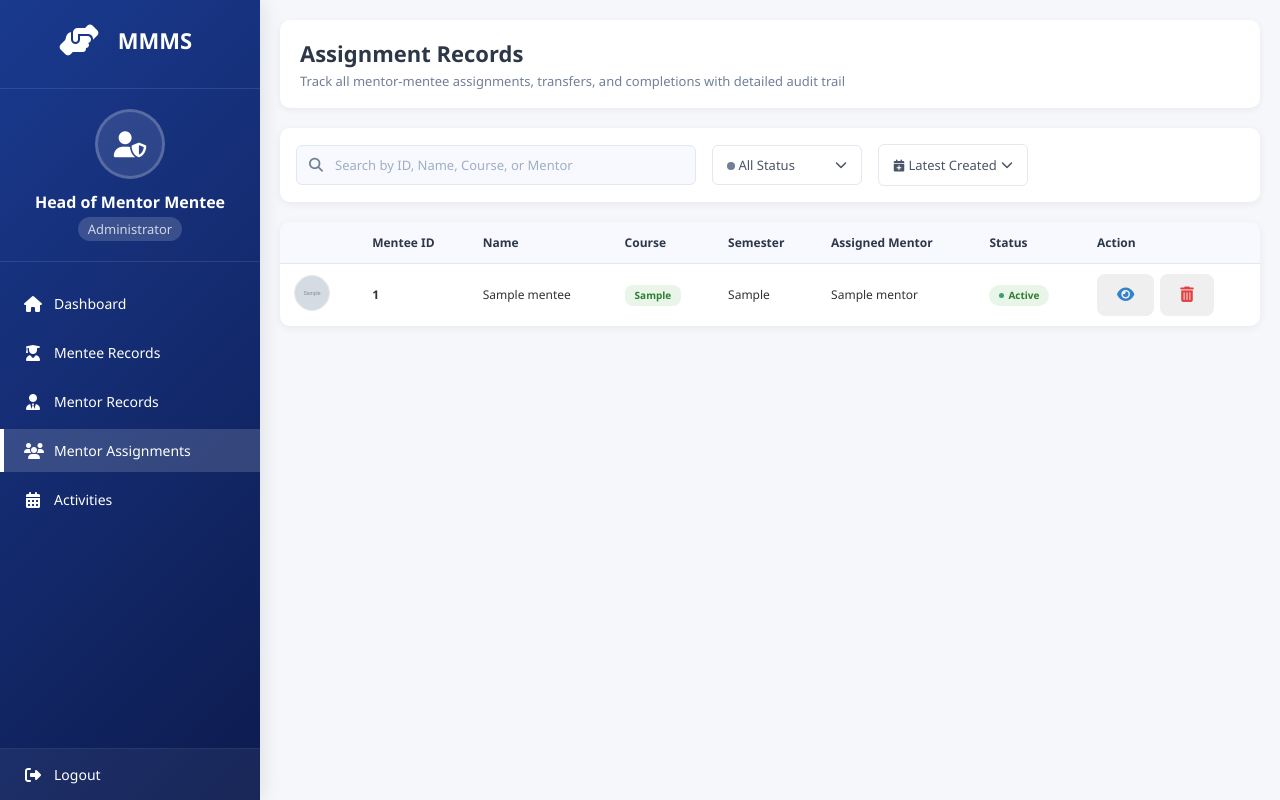
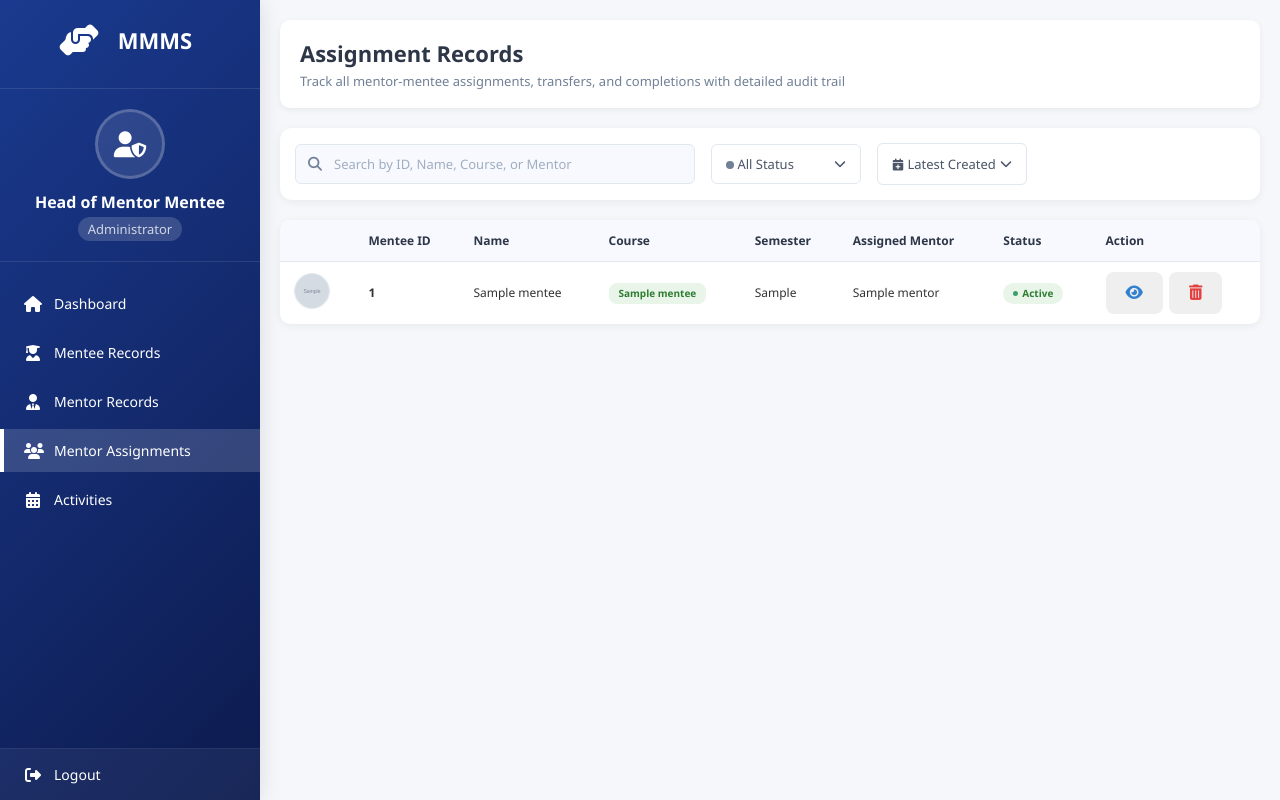
Before and after one commit to 00000fh/mmms, a Django app: template system/templates/assignment_history.html in a window 1280 px wide. Run offline with Django 5.2, Linux system fonts and the light colour scheme; the template is opened without the code that fills it: most values are stand-ins (such as "Sample title", 1, 10 or a date in 2020); grey boxes marked "Sample" are stand-in pictures.

Commit message:
update assignment_history
minor bugs

```diff
--- a/system/templates/assignment_history.html
+++ b/system/templates/assignment_history.html
@@ -297,8 +297,8 @@
         /* UPDATED: Controls Section */
         .controls {
             background: white;
-            border-radius: 10px;
-            padding: 16px;
+            border-radius: 12px;
+            padding: 15px;
             box-shadow: 0 2px 8px rgba(0, 0, 0, 0.06);
             margin-bottom: 20px;
             display: flex;
@@ -342,8 +342,12 @@
 
         /* Status Dropdown Filter */
         .status-filter-dropdown {
-            position: relative;
+            position: center;
             min-width: 150px;
+            display: flex;
+            align-items: center;
+            justify-content: center;
+
         }
 
         .status-dropdown-toggle {
@@ -434,8 +438,11 @@
 
         /* Sort Dropdown Styles */
         .sort-filter-dropdown {
-            position: relative;
+            position: center;
             min-width: 150px;
+            display: flex;
+            align-items: center;
+            justify-content: center;
         }
 
         .sort-dropdown-toggle {
@@ -1775,7 +1782,7 @@
                         <td><strong>{{ assignment.mentee.MenteeID }}</strong></td>
                         <td>{{ assignment.mentee.MenteeName }}</td>
                         <td>
-                            <span class="course-badge">{{ assignment.mentee.display_course }}</span>
+                            <span class="course-badge">{{ assignment.mentee.get_course_full_name }}</span>
                         </td>
                         <td>{{ assignment.mentee.MenteeSemester }}</td>
                         <td>{{ assignment.mentor.MentorName }}</td>
```
Also changed, not shown: db.sqlite3.
